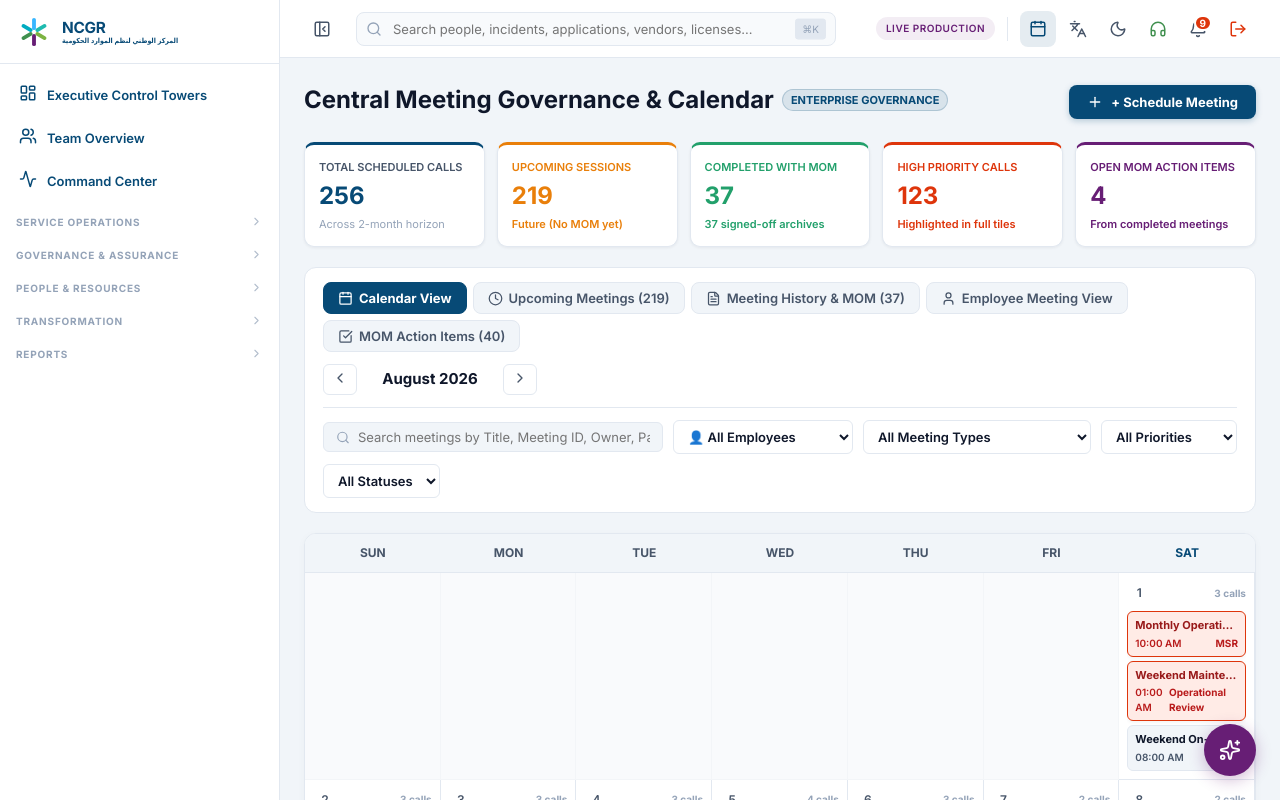
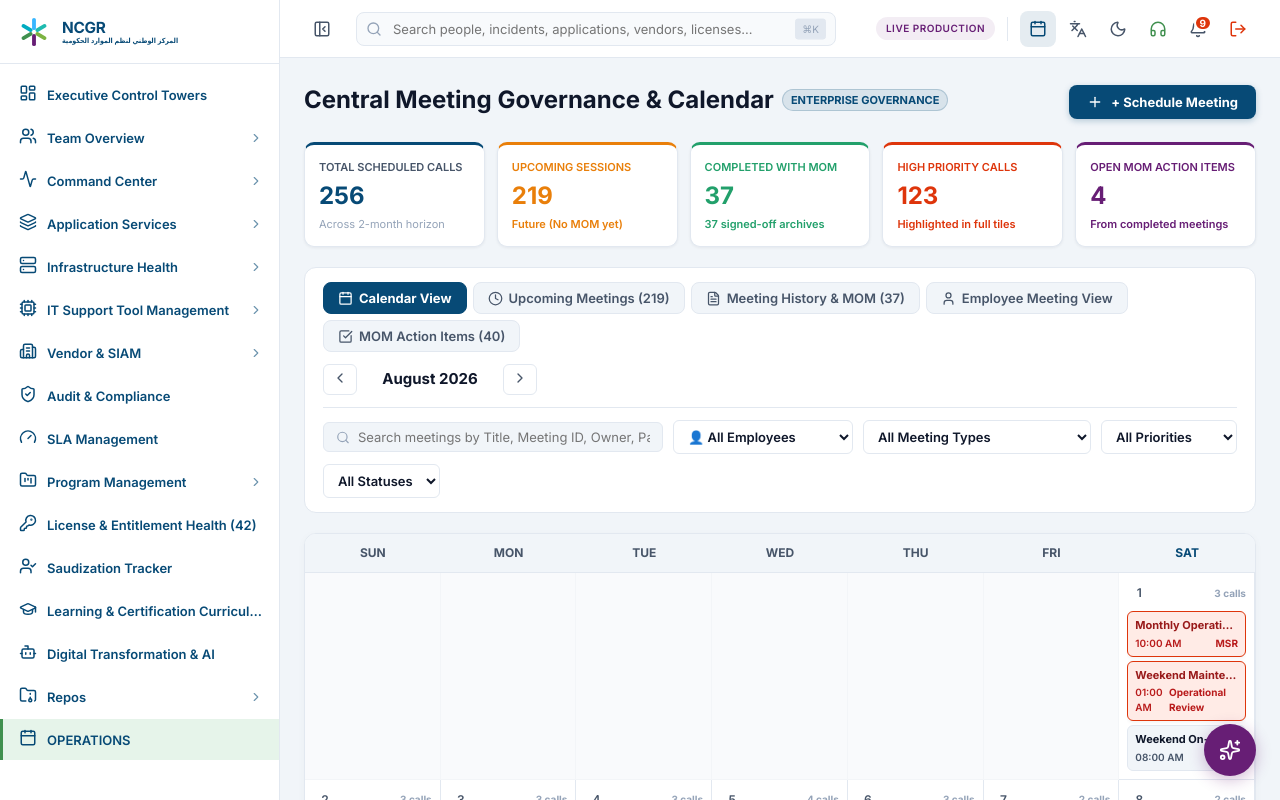
Before and after one commit to mrtechdynamo23/ncgr-final, a React (Vite) app: page /calendar in a window 1280 px wide. Built offline with nearby package versions, Linux system fonts and the light colour scheme; sample sign-in values are in the browser's storage.

Commit message:
fix: resolve sidebar and tile redirection across all modules from Command Center through Repos

```diff
--- a/src/components/layout/Sidebar.tsx
+++ b/src/components/layout/Sidebar.tsx
@@ -4,29 +4,35 @@ import { useTranslation } from 'react-i18next';
 import NCGRLogo from '../common/NCGRLogo';
 import {
   LayoutDashboard, Users, Activity, Layers, Server,
-  Cpu, KeyRound, Building2, FolderKanban, ShieldCheck,
-  Gauge, Bot, GraduationCap, UserCheck, FolderArchive,
-  ChevronRight
+  Cpu, Building2, FolderKanban, ShieldCheck, Gauge,
+  KeyRound, UserCheck, GraduationCap, Bot, FolderArchive,
+  Calendar, ChevronDown, ChevronRight, FileText,
+  AlertCircle, HelpCircle, FileQuestion, FileSearch, BookOpen,
+  GitPullRequest, Zap, Network, Database, HardDrive, Cloud,
+  Monitor, Terminal, Shield, Laptop, AlertTriangle, CheckSquare,
+  Flag, GitBranch
 } from 'lucide-react';
 
-// ─── NAVIGATION ITEM DEFINITION ──────────────────────────────────
-export interface NavItem {
+export interface NavChildItem {
+  id: string;
+  labelKey: string;
+  defaultLabel: string;
+  icon?: React.ReactNode;
+  path: string;
+}
+
+export interface NavParentTile {
   id: string;
   labelKey: string;
   defaultLabel: string;
   icon: React.ReactNode;
   path: string;
+  badge?: string;
+  children?: NavChildItem[];
 }
 
-// ─── COLLAPSIBLE NAVIGATION GROUP ─────────────────────────────────
-interface NavGroup {
-  id: string;
-  label: string;
-  items: NavItem[];
-}
-
-// ─── TOP-LEVEL PERMANENT MODULES (NEVER COLLAPSED) ────────────────
-const topItems: NavItem[] = [
+export const sidebarParentTiles: NavParentTile[] = [
+  // 1. Executive Control Towers
   {
     id: 'executive-dashboard',
     labelKey: 'nav.executiveDashboard',
@@ -34,62 +40,111 @@ const topItems: NavItem[] = [
     icon: <LayoutDashboard size={18} />,
     path: '/',
   },
+
+  // 2. Team Overview
   {
     id: 'team-overview',
     labelKey: 'nav.teamOverview',
     defaultLabel: 'Team Overview',
     icon: <Users size={18} />,
     path: '/team-overview',
+    children: [
+      { id: 'resource-data', labelKey: 'nav.resourceData', defaultLabel: 'Resource Data', icon: <Users size={15} />, path: '/team-overview/resource-data' },
+      { id: 'team-structure', labelKey: 'nav.teamStructure', defaultLabel: 'Team Structure', icon: <Layers size={15} />, path: '/team-overview/team-structure' },
+      { id: 'contact-directory', labelKey: 'nav.contactDirectory', defaultLabel: 'Contact Directory', icon: <Users size={15} />, path: '/team-overview/contacts' },
+      { id: 'leave-management', labelKey: 'nav.leaveManagement', defaultLabel: 'Leave Management', icon: <Calendar size={15} />, path: '/team-overview/leave' },
+      { id: 'shift-ops', labelKey: 'nav.shiftOperationsLog', defaultLabel: 'Shift Operations Log', icon: <Activity size={15} />, path: '/shift-operations' },
+      { id: 'attendance', labelKey: 'nav.attendance', defaultLabel: 'Shift Attendance & Roster', icon: <UserCheck size={15} />, path: '/team-overview/attendance' },
+    ],
   },
+
+  // 3. Command Center
   {
     id: 'command-center',
     labelKey: 'nav.commandCenter',
     defaultLabel: 'Command Center',
     icon: <Activity size={18} />,
     path: '/command-center',
+    children: [
+      { id: 'service-desk', labelKey: 'nav.serviceDeskOverview', defaultLabel: 'Service Desk Overview', icon: <Activity size={15} />, path: '/command-center/service-desk' },
+      { id: 'incidents', labelKey: 'nav.incidents', defaultLabel: 'Incidents Queue', icon: <AlertCircle size={15} />, path: '/command-center/incidents' },
+      { id: 'critical-incidents', labelKey: 'nav.criticalIncidents', defaultLabel: 'Critical Incidents', icon: <AlertTriangle size={15} />, path: '/command-center/critical-incidents' },
+      { id: 'service-requests', labelKey: 'nav.serviceRequests', defaultLabel: 'Service Requests', icon: <HelpCircle size={15} />, path: '/command-center/service-requests' },
+      { id: 'change-requests', labelKey: 'nav.applicationChangesReleases', defaultLabel: 'Change Requests', icon: <GitPullRequest size={15} />, path: '/command-center/change-requests' },
+      { id: 'problems', labelKey: 'nav.majorProblems', defaultLabel: 'Problems', icon: <FileQuestion size={15} />, path: '/command-center/problems' },
+      { id: 'rca', labelKey: 'nav.operationalRCA', defaultLabel: 'Operational RCA', icon: <FileSearch size={15} />, path: '/command-center/rca' },
+      { id: 'knowledge', labelKey: 'nav.knowledgeBase', defaultLabel: 'Knowledge Base', icon: <BookOpen size={15} />, path: '/command-center/knowledge' },
+    ],
   },
-];
 
-// ─── COLLAPSIBLE MODULE GROUPS ───────────────────────────────────
-const collapsibleGroups: NavGroup[] = [
-  {
-    id: 'service-operations',
-    label: 'SERVICE OPERATIONS',
-    items: [
+  // 4. Application Services
   {
     id: 'application-services',
     labelKey: 'nav.applicationServices',
     defaultLabel: 'Application Services',
     icon: <Layers size={18} />,
     path: '/applications',
+    children: [
+      { id: 'app-health', labelKey: 'nav.applicationHealth', defaultLabel: 'Application Health', icon: <Layers size={15} />, path: '/applications/health' },
+      { id: 'biz-health', labelKey: 'nav.businessServiceHealth', defaultLabel: 'Business Service Health', icon: <Activity size={15} />, path: '/applications/business-service-health' },
+      { id: 'app-incidents', labelKey: 'nav.applicationIncidents', defaultLabel: 'Application Incidents', icon: <AlertCircle size={15} />, path: '/applications/incidents' },
+      { id: 'app-changes', labelKey: 'nav.applicationChangesReleases', defaultLabel: 'Changes & Releases', icon: <GitPullRequest size={15} />, path: '/applications/changes' },
+      { id: 'app-deps', labelKey: 'nav.applicationDependencies', defaultLabel: 'Dependencies', icon: <Network size={15} />, path: '/applications/dependencies' },
+      { id: 'app-perf', labelKey: 'nav.applicationPerformance', defaultLabel: 'Performance', icon: <Zap size={15} />, path: '/applications/performance' },
+      { id: 'app-support', labelKey: 'nav.applicationSupportCoverage', defaultLabel: 'Support Coverage', icon: <ShieldCheck size={15} />, path: '/applications/support' },
+    ],
   },
+
+  // 5. Infrastructure Health
   {
     id: 'infrastructure-health',
     labelKey: 'nav.infrastructureHealth',
     defaultLabel: 'Infrastructure Health',
     icon: <Server size={18} />,
     path: '/infrastructure',
+    children: [
+      { id: 'infra-overview', labelKey: 'nav.infrastructureOverview', defaultLabel: 'Infrastructure Overview', icon: <Server size={15} />, path: '/infrastructure/overview' },
+      { id: 'infra-network', labelKey: 'nav.networkHealth', defaultLabel: 'Network Health', icon: <Network size={15} />, path: '/infrastructure/network' },
+      { id: 'infra-db', labelKey: 'nav.databaseHealth', defaultLabel: 'Database Health', icon: <Database size={15} />, path: '/infrastructure/database' },
+      { id: 'infra-vm', labelKey: 'nav.vmHealth', defaultLabel: 'VM Health', icon: <HardDrive size={15} />, path: '/infrastructure/vm' },
+      { id: 'infra-cloud', labelKey: 'nav.cloudHealth', defaultLabel: 'Cloud Health', icon: <Cloud size={15} />, path: '/infrastructure/cloud' },
+      { id: 'infra-workplace', labelKey: 'nav.digitalWorkplace', defaultLabel: 'Digital Workplace', icon: <Monitor size={15} />, path: '/infrastructure/digital-workplace' },
+    ],
   },
+
+  // 6. IT Support Tool Management
   {
     id: 'it-support-tools',
     labelKey: 'nav.itSupportToolManagement',
     defaultLabel: 'IT Support Tool Management',
     icon: <Cpu size={18} />,
     path: '/technology',
+    children: [
+      { id: 'tool-snow', labelKey: 'nav.serviceNowHealth', defaultLabel: 'ServiceNow Health', icon: <Cpu size={15} />, path: '/technology/servicenow' },
+      { id: 'tool-mon', labelKey: 'nav.monitoringObservability', defaultLabel: 'Monitoring & Observability', icon: <Activity size={15} />, path: '/technology/monitoring' },
+      { id: 'tool-devops', labelKey: 'nav.devopsAutomation', defaultLabel: 'DevOps & Automation', icon: <Terminal size={15} />, path: '/technology/devops' },
+      { id: 'tool-sec', labelKey: 'nav.securityTechnology', defaultLabel: 'Security Technology', icon: <Shield size={15} />, path: '/technology/security' },
+      { id: 'tool-msft', labelKey: 'nav.microsoftEstate', defaultLabel: 'Microsoft Estate', icon: <Laptop size={15} />, path: '/technology/microsoft' },
+      { id: 'tool-cloud', labelKey: 'nav.cloudPlatforms', defaultLabel: 'Cloud Platforms', icon: <Cloud size={15} />, path: '/technology/cloud-platforms' },
+    ],
   },
+
+  // 7. Vendor & SIAM
   {
     id: 'vendor-siam',
     labelKey: 'nav.vendorSIAM',
     defaultLabel: 'Vendor & SIAM',
     icon: <Building2 size={18} />,
     path: '/vendor-siam',
-      },
+    children: [
+      { id: 'vendor-perf', labelKey: 'nav.vendorPerformance', defaultLabel: 'Vendor Performance', icon: <Building2 size={15} />, path: '/vendor-siam/performance' },
+      { id: 'vendor-sla', labelKey: 'nav.vendorServiceSLA', defaultLabel: 'Vendor Service SLA', icon: <Gauge size={15} />, path: '/vendor-siam/sla' },
+      { id: 'vendor-risk', labelKey: 'nav.vendorRisk', defaultLabel: 'Vendor Risk', icon: <AlertTriangle size={15} />, path: '/vendor-siam/risk' },
+      { id: 'vendor-actions', labelKey: 'nav.vendorActions', defaultLabel: 'Vendor Actions', icon: <CheckSquare size={15} />, path: '/vendor-siam/actions' },
     ],
   },
-  {
-    id: 'governance-assurance',
-    label: 'GOVERNANCE & ASSURANCE',
-    items: [
+
+  // 8. Audit & Compliance
   {
     id: 'audit-compliance',
     labelKey: 'nav.auditCompliance',
@@ -97,6 +152,8 @@ const collapsibleGroups: NavGroup[] = [
     icon: <ShieldCheck size={18} />,
     path: '/compliance',
   },
+
+  // 9. SLA Management
   {
     id: 'sla-assurance',
     labelKey: 'nav.slaAssurance',
@@ -104,13 +161,24 @@ const collapsibleGroups: NavGroup[] = [
     icon: <Gauge size={18} />,
     path: '/assurance/sla',
   },
+
+  // 10. Program Management
   {
     id: 'program-mgmt',
     labelKey: 'nav.programManagement',
     defaultLabel: 'Program Management',
     icon: <FolderKanban size={18} />,
     path: '/program-management',
+    children: [
+      { id: 'prog-overview', labelKey: 'nav.programOverview', defaultLabel: 'Program Overview', icon: <FolderKanban size={15} />, path: '/program-management/overview' },
+      { id: 'prog-milestones', labelKey: 'nav.milestones', defaultLabel: 'Milestones', icon: <Flag size={15} />, path: '/program-management/milestones' },
+      { id: 'prog-deps', labelKey: 'nav.dependencies', defaultLabel: 'Dependencies', icon: <GitBranch size={15} />, path: '/program-management/dependencies' },
+      { id: 'prog-issues', labelKey: 'nav.issuesActions', defaultLabel: 'Issues & Actions', icon: <AlertCircle size={15} />, path: '/program-management/issues-actions' },
+      { id: 'prog-res-mob', labelKey: 'nav.resourceData', defaultLabel: 'Resource Mobilisation', icon: <Users size={15} />, path: '/program-management/resource-mobilisation' },
+    ],
   },
+
+  // 11. License & Entitlement Health
   {
     id: 'license-health',
     labelKey: 'nav.licenseEntitlementHealth',
@@ -118,12 +186,8 @@ const collapsibleGroups: NavGroup[] = [
     icon: <KeyRound size={18} />,
     path: '/license-health',
   },
-    ],
-  },
-  {
-    id: 'people-resources',
-    label: 'PEOPLE & RESOURCES',
-    items: [
+
+  // 12. Saudization Tracker
   {
     id: 'saudization-tracker',
     labelKey: 'nav.saudizationTracker',
@@ -131,6 +195,8 @@ const collapsibleGroups: NavGroup[] = [
     icon: <UserCheck size={18} />,
     path: '/saudization-tracker',
   },
+
+  // 13. Saudi Empowerment Academy
   {
     id: 'learning-curriculum',
     labelKey: 'nav.learningCurriculum',
@@ -138,12 +204,8 @@ const collapsibleGroups: NavGroup[] = [
     icon: <GraduationCap size={18} />,
     path: '/saudi-empowerment',
   },
-    ],
-  },
-  {
-    id: 'transformation-group',
-    label: 'TRANSFORMATION',
-    items: [
+
+  // 14. Digital Transformation & AI
   {
     id: 'digital-transformation',
     labelKey: 'nav.digitalTransformationAI',
@@ -151,35 +213,29 @@ const collapsibleGroups: NavGroup[] = [
     icon: <Bot size={18} />,
     path: '/transformation',
   },
-    ],
-  },
-  {
-    id: 'reports-group',
-    label: 'REPORTS',
-    items: [
+
+  // 15. Repos (Central Reports Repository)
   {
     id: 'repos',
     labelKey: 'nav.repos',
     defaultLabel: 'Repos',
     icon: <FolderArchive size={18} />,
     path: '/repos',
-      },
+    children: [
+      { id: 'repo-wsr', labelKey: 'nav.reporting', defaultLabel: 'Weekly Status Report (WSR)', icon: <FileText size={15} />, path: '/reports/wsr' },
+      { id: 'repo-msr', labelKey: 'nav.reporting', defaultLabel: 'Monthly Service Review (MSR)', icon: <FileText size={15} />, path: '/reports/msr' },
+      { id: 'repo-exec', labelKey: 'nav.reporting', defaultLabel: 'Executive Q3 Brief', icon: <ShieldCheck size={15} />, path: '/reports/executive' },
     ],
   },
-];
 
-// ─── Backward compat export ──────────────────────────────────────
-export interface NavParentTile {
-  id: string;
-  labelKey: string;
-  defaultLabel: string;
-  icon: React.ReactNode;
-  defaultPath?: string;
-  children?: { id: string; labelKey: string; defaultLabel: string; icon?: React.ReactNode; path: string }[];
-}
-export const sidebarParentTiles: NavParentTile[] = [
-  ...topItems.map(i => ({ ...i, defaultPath: i.path })),
-  ...collapsibleGroups.flatMap(g => g.items.map(i => ({ ...i, defaultPath: i.path }))),
+  // 16. Governance Calendar
+  {
+    id: 'central-calendar',
+    labelKey: 'nav.operations',
+    defaultLabel: 'Meeting Governance Calendar',
+    icon: <Calendar size={18} />,
+    path: '/calendar',
+  },
 ];
 
 interface SidebarProps {
@@ -194,28 +250,32 @@ export const Sidebar: React.FC<SidebarProps> = ({ collapsed, mobileOpen, onMobil
   const navigate = useNavigate();
   const location = useLocation();
 
-  // Collapsible Groups State (default all closed / collapsed)
-  const [expandedGroups, setExpandedGroups] = useState<Record<string, boolean>>({
-    'service-operations': false,
-    'governance-assurance': false,
-    'people-resources': false,
-    'transformation-group': false,
-    'reports-group': false,
-  });
+  // Track expanded parent accordions (Set of module IDs)
+  const [expandedParents, setExpandedParents] = useState<Set<string>>(new Set<string>());
 
-  const isActive = (path: string) => {
+  const isChildActive = (path: string) => {
     if (path === '/') return location.pathname === '/';
     return location.pathname === path || location.pathname.startsWith(path + '/');
   };
 
-  // Automatically expand the section that contains the currently active route
+  const isParentActive = (tile: NavParentTile) => {
+    if (tile.path === '/' && location.pathname === '/') return true;
+    if (tile.path !== '/' && (location.pathname === tile.path || location.pathname.startsWith(tile.path + '/'))) return true;
+    if (tile.children) {
+      return tile.children.some((c) => isChildActive(c.path));
+    }
+    return false;
+  };
+
+  // Automatically expand parent of the current active route
   useEffect(() => {
-    collapsibleGroups.forEach(group => {
-      const hasActiveChild = group.items.some(item => isActive(item.path));
-      if (hasActiveChild) {
-        setExpandedGroups(prev => {
-          if (!prev[group.id]) {
-            return { ...prev, [group.id]: true };
+    sidebarParentTiles.forEach((tile) => {
+      if (tile.children && isParentActive(tile)) {
+        setExpandedParents((prev) => {
+          if (!prev.has(tile.id)) {
+            const next = new Set(prev);
+            next.add(tile.id);
+            return next;
           }
           return prev;
         });
@@ -223,42 +283,57 @@ export const Sidebar: React.FC<SidebarProps> = ({ collapsed, mobileOpen, onMobil
     });
   }, [location.pathname]);
 
-  const toggleGroup = (groupId: string) => {
-    setExpandedGroups(prev => ({
-      ...prev,
-      [groupId]: !prev[groupId],
-    }));
+  const handleParentClick = (tile: NavParentTile, e: React.MouseEvent) => {
+    e.stopPropagation();
+
+    // Toggle expansion if it has children
+    if (tile.children && tile.children.length > 0) {
+      setExpandedParents((prev) => {
+        const next = new Set(prev);
+        if (next.has(tile.id)) {
+          next.delete(tile.id);
+        } else {
+          next.add(tile.id);
+        }
+        return next;
+      });
+    }
+
+    // Always navigate to the parent path
+    try {
+      navigate(tile.path);
+      onMobileClose();
+    } catch (err) {
+      console.warn('Navigation error:', err);
+    }
+  };
+
+  const handleChevronClick = (tile: NavParentTile, e: React.MouseEvent) => {
+    e.stopPropagation();
+    setExpandedParents((prev) => {
+      const next = new Set(prev);
+      if (next.has(tile.id)) {
+        next.delete(tile.id);
+      } else {
+        next.add(tile.id);
+      }
+      return next;
+    });
+  };
+
+  const handleChildClick = (path: string, e: React.MouseEvent) => {
+    e.stopPropagation();
+    try {
+      navigate(path);
+      onMobileClose();
+    } catch (err) {
+      console.warn('Child navigation error:', err);
+    }
   };
 
   const getLabel = (key: string, fallback: string) => {
     const translated = t(key);
     return translated && translated !== key ? translated : fallback;
-  };
-
-  const renderNavItem = (item: NavItem) => {
-    const active = isActive(item.path);
-    return (
-      <button
-        key={item.id}
-        className={`sidebar-parent-tile ${active ? 'active' : ''}`}
-        title={collapsed ? getLabel(item.labelKey, item.defaultLabel) : undefined}
-        onClick={() => {
-          try {
-            navigate(item.path);
-            onMobileClose();
-          } catch (err) {
-            console.warn('Navigation error:', err);
-          }
-        }}
-      >
-        <span className="sidebar-item-icon">{item.icon}</span>
-        {!collapsed && (
-          <span className="sidebar-parent-title">
-            {getLabel(item.labelKey, item.defaultLabel)}
-          </span>
-        )}
-      </button>
-    );
   };
 
   return (
@@ -270,36 +345,63 @@ export const Sidebar: React.FC<SidebarProps> = ({ collapsed, mobileOpen, onMobil
           <NCGRLogo height={32} variant={collapsed ? 'icon-only' : 'full'} />
         </div>
 
-        {/* HIERARCHICAL NAVIGATION WITH COLLAPSIBLE MODULE GROUPS */}
+        {/* COMPREHENSIVE 16-MODULE NAVIGATION MENU */}
         <nav className="sidebar-nav" role="navigation" aria-label="Portal Navigation">
-          {/* Top-level Permanent Modules */}
-          {topItems.map(renderNavItem)}
-
-          {/* Collapsible Module Groups */}
-          {collapsibleGroups.map((group) => {
-            const isExpanded = !!expandedGroups[group.id];
+          {sidebarParentTiles.map((tile) => {
+            const isExpanded = expandedParents.has(tile.id);
+            const active = isParentActive(tile);
+            const hasChildren = Boolean(tile.children && tile.children.length > 0);
+            const label = getLabel(tile.labelKey, tile.defaultLabel);
 
             return (
-              <div key={group.id} className="sidebar-group">
-                {!collapsed ? (
+              <div key={tile.id} className="sidebar-parent-group">
+                {/* Parent Navigation Tile */}
                 <button
                   type="button"
-                    className="sidebar-group-header"
-                    onClick={() => toggleGroup(group.id)}
-                    aria-expanded={isExpanded}
+                  className={`sidebar-parent-tile ${active ? 'active' : ''}`}
+                  onClick={(e) => handleParentClick(tile, e)}
+                  title={collapsed ? label : undefined}
+                  aria-expanded={hasChildren ? isExpanded : undefined}
                 >
-                    <span className="sidebar-group-label">{group.label}</span>
-                    <span className={`sidebar-group-chevron ${isExpanded ? 'expanded' : ''}`}>
-                      <ChevronRight size={13} />
+                  <span className="sidebar-item-icon">{tile.icon}</span>
+                  {!collapsed && (
+                    <span className="sidebar-parent-title">
+                      {label}
                     </span>
+                  )}
+                  {!collapsed && hasChildren && (
+                    <span
+                      className="sidebar-chevron"
+                      onClick={(e) => handleChevronClick(tile, e)}
+                      title={isExpanded ? 'Collapse section' : 'Expand section'}
+                    >
+                      {isExpanded ? <ChevronDown size={14} /> : <ChevronRight size={14} />}
+                    </span>
+                  )}
                 </button>
-                ) : (
-                  <div className="sidebar-group-divider" />
+
+                {/* Expanded Child Items */}
+                {!collapsed && hasChildren && isExpanded && (
+                  <div className="sidebar-children-list">
+                    {tile.children!.map((child) => {
+                      const childActive = isChildActive(child.path);
+                      const childLabel = getLabel(child.labelKey, child.defaultLabel);
+
+                      return (
+                        <button
+                          key={child.id}
+                          type="button"
+                          className={`sidebar-child-item ${childActive ? 'active' : ''}`}
+                          title={childLabel}
+                          onClick={(e) => handleChildClick(child.path, e)}
+                        >
+                          {child.icon && <span className="sidebar-child-icon">{child.icon}</span>}
+                          <span className="sidebar-child-label">{childLabel}</span>
+                        </button>
+                      );
+                    })}
+                  </div>
                 )}
-
-                <div className={`sidebar-collapsible-items ${collapsed || isExpanded ? 'expanded' : 'collapsed'}`}>
-                  {group.items.map(renderNavItem)}
-                </div>
               </div>
             );
           })}
```
Also changed, not shown: src/pages/CommandCentre.tsx (+10 -6 lines). Lines whose indentation alone changed are shown as unchanged.
